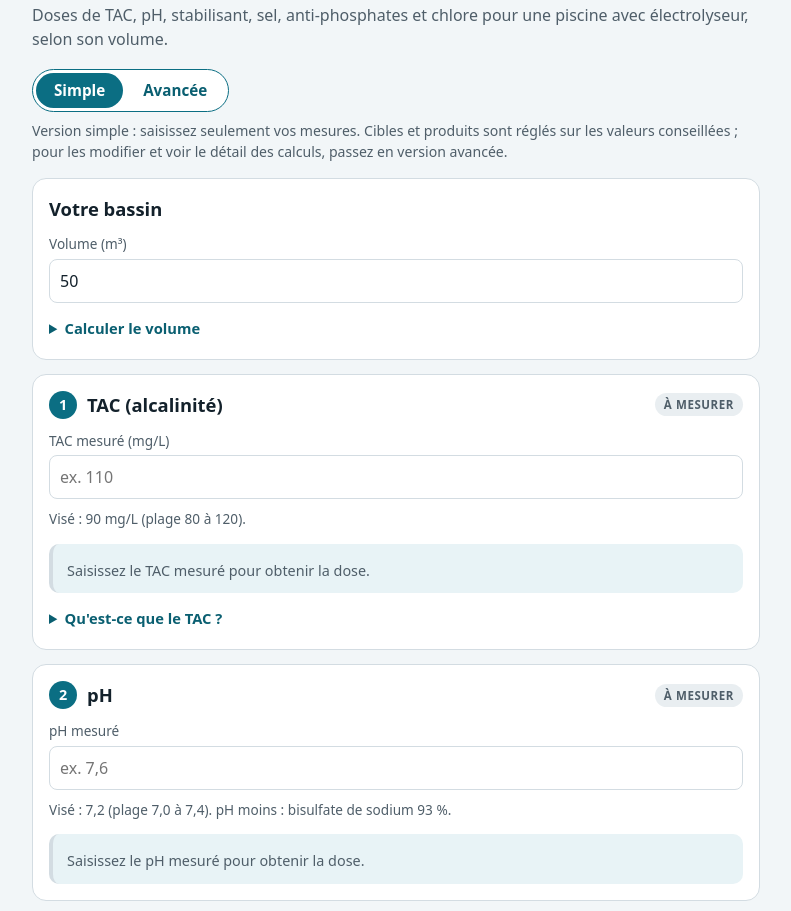
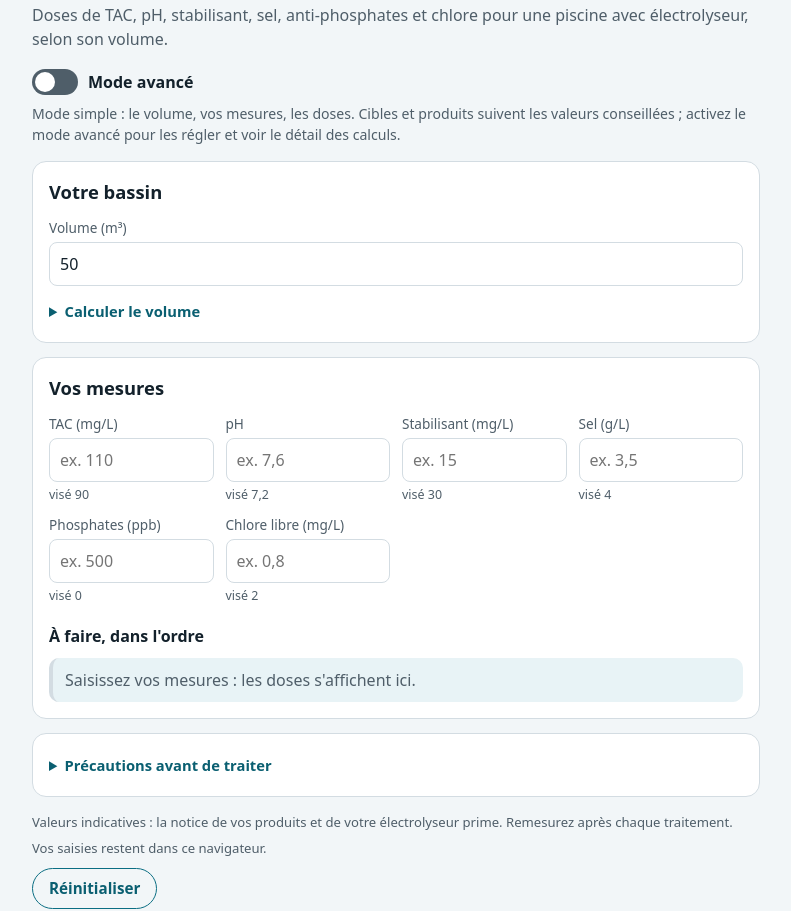
Before and after one commit to gharel/piscine, a plain HTML site: page index.html in a window 1280 px wide. Shown: the part 62-973 px from the top of the page, without its empty margins (244-1035 px from the left). Drawn offline with Linux system fonts and the light colour scheme.

Commit message:
Remplace le choix de version par un interrupteur et simplifie le mode simple
Interrupteur « Mode avancé » à la place des deux boutons. Le mode simple
n'affiche plus que le volume, un formulaire court de six mesures avec la
cible rappelée, et la liste des actions dans l'ordre. Les cartes
détaillées, le tableau des valeurs et le détail des calculs passent en
mode avancé. Les précautions sont repliées dans les deux modes.

Co-Authored-By: Claude Opus 5.5 <noreply@anthropic.com>

```diff
--- a/index.html
+++ b/index.html
@@ -172,13 +172,38 @@ footer { font-size: .82rem; color: var(--muted); margin-top: 16px; }
 footer p { margin: 6px 0; }
 .hint strong { color: var(--text); }
 [data-mode="simple"] .adv, [data-mode="avance"] .simple { display: none !important; }
-.mode {
-  display: inline-flex; gap: 2px; padding: 3px; margin: 0 0 8px;
-  border: 1px solid var(--accent); border-radius: 999px; background: var(--surface);
+.toggle {
+  position: relative; display: inline-flex; align-items: center; gap: 10px;
+  margin: 0 0 8px; font-weight: 600; cursor: pointer; user-select: none;
 }
-.mode button { border: 0; background: transparent; color: var(--link); padding: 6px 18px; }
-.mode button[aria-pressed="true"] { background: var(--accent); color: var(--accent-text); }
+.toggle input { position: absolute; opacity: 0; width: 1px; height: 1px; margin: 0; }
+.toggle-track {
+  position: relative; flex: none; width: 46px; height: 26px;
+  border-radius: 999px; background: var(--muted); transition: background .15s;
+}
+.toggle-thumb {
+  position: absolute; top: 3px; left: 3px; width: 20px; height: 20px;
+  border-radius: 50%; background: var(--surface); transition: transform .15s;
+}
+.toggle input:checked + .toggle-track { background: var(--accent); }
+.toggle input:checked + .toggle-track .toggle-thumb { transform: translateX(20px); }
+.toggle input:focus-visible + .toggle-track { outline: 3px solid var(--focus); outline-offset: 2px; }
+@media (prefers-reduced-motion: reduce) { .toggle-track, .toggle-thumb { transition: none; } }
 .mode-note { margin: 0 0 16px; font-size: .88rem; color: var(--muted); }
+.mini { font-size: .78rem; font-weight: 400; color: var(--muted); }
+ol.resume { list-style: none; margin: 10px 0 0; padding: 0; }
+ol.resume li {
+  margin-top: 8px; padding: 10px 12px; border-radius: 10px;
+  background: var(--res-bg); border-left: 4px solid var(--accent);
+}
+ol.resume li.ok { border-left-color: var(--ok-fg); }
+ol.resume li.low, ol.resume li.high { border-left-color: var(--warn-fg); }
+ol.resume li.bad { border-left-color: var(--bad-fg); }
+ol.resume li.empty { border-left-color: var(--border); color: var(--muted); }
+.r-head { display: flex; align-items: center; gap: 8px; flex-wrap: wrap; }
+.r-nom { flex: 1 1 auto; font-weight: 700; }
+.r-txt { margin: 4px 0 0; }
+.card > details:first-child { margin-top: 0; }
 table.reco { width: 100%; border-collapse: collapse; margin-top: 10px; font-size: .92rem; }
 .reco th, .reco td { text-align: left; vertical-align: top; padding: 8px 8px 8px 0; border-bottom: 1px solid var(--border); }
 .reco thead th { font-size: .8rem; font-weight: 600; color: var(--muted); }
@@ -197,12 +222,13 @@ table.reco { width: 100%; border-collapse: collapse; margin-top: 10px; font-size
 <header>
   <h1>Calculateur piscine au sel</h1>
   <p>Doses de TAC, pH, stabilisant, sel, anti-phosphates et chlore pour une piscine avec électrolyseur, selon son volume.</p>
-  <div class="mode" role="group" aria-label="Version de l'application">
-    <button type="button" data-mode-btn="simple">Simple</button>
-    <button type="button" data-mode-btn="avance">Avancée</button>
-  </div>
-  <p class="mode-note simple">Version simple : saisissez seulement vos mesures. Cibles et produits sont réglés sur les valeurs conseillées ; pour les modifier et voir le détail des calculs, passez en version avancée.</p>
-  <p class="mode-note adv">Version avancée : cibles, produits, électrolyseur, dose de l'étiquette et détail de chaque calcul.</p>
+  <label class="toggle">
+    <input type="checkbox" id="mode-avance" role="switch">
+    <span class="toggle-track" aria-hidden="true"><span class="toggle-thumb"></span></span>
+    <span>Mode avancé</span>
+  </label>
+  <p class="mode-note simple">Mode simple : le volume, vos mesures, les doses. Cibles et produits suivent les valeurs conseillées ; activez le mode avancé pour les régler et voir le détail des calculs.</p>
+  <p class="mode-note adv">Mode avancé : cibles, produits, électrolyseur, dose de l'étiquette et détail de chaque calcul.</p>
 </header>
 
 <main>
@@ -232,6 +258,20 @@ table.reco { width: 100%; border-collapse: collapse; margin-top: 10px; font-size
   </details>
 </section>
 
+<section class="card simple" aria-labelledby="t-mesures">
+  <div class="card-head"><h2 id="t-mesures">Vos mesures</h2></div>
+  <div class="grid">
+    <label class="f">TAC (mg/L)<input data-lien="tac" inputmode="decimal" placeholder="ex. 110" autocomplete="off"><span class="mini" id="m-tac"></span></label>
+    <label class="f">pH<input data-lien="ph" inputmode="decimal" placeholder="ex. 7,6" autocomplete="off"><span class="mini" id="m-ph"></span></label>
+    <label class="f">Stabilisant (mg/L)<input data-lien="stab" inputmode="decimal" placeholder="ex. 15" autocomplete="off"><span class="mini" id="m-stab"></span></label>
+    <label class="f">Sel (g/L)<input data-lien="sel" inputmode="decimal" placeholder="ex. 3,5" autocomplete="off"><span class="mini" id="m-sel"></span></label>
+    <label class="f">Phosphates (ppb)<input data-lien="phos" inputmode="decimal" placeholder="ex. 500" autocomplete="off"><span class="mini" id="m-phos"></span></label>
+    <label class="f">Chlore libre (mg/L)<input data-lien="cl" inputmode="decimal" placeholder="ex. 0,8" autocomplete="off"><span class="mini" id="m-cl"></span></label>
+  </div>
+  <h3>À faire, dans l'ordre</h3>
+  <ol class="resume" id="resume" aria-live="polite"></ol>
+</section>
+
 <section class="card adv" aria-labelledby="t-reco">
   <div class="card-head"><h2 id="t-reco">Valeurs recommandées</h2></div>
   <p class="hint">Pour une piscine au sel avec électrolyseur. Les champs « visé » sont pré-remplis avec ces valeurs.</p>
@@ -249,14 +289,13 @@ table.reco { width: 100%; border-collapse: collapse; margin-top: 10px; font-size
   <div class="row"><button type="button" class="ghost" id="reco-reset">Remettre les valeurs visées conseillées</button></div>
 </section>
 
-<section class="card" aria-labelledby="t-tac">
+<section class="card adv" aria-labelledby="t-tac">
   <div class="card-head"><span class="step">1</span><h2 id="t-tac">TAC (alcalinité)</h2><span class="chip" id="s-tac"></span></div>
   <div class="grid">
     <label class="f">TAC mesuré (mg/L)<input id="tac" data-save inputmode="decimal" placeholder="ex. 110" autocomplete="off"></label>
     <label class="f adv">TAC visé (mg/L)<input id="tac-cible" data-save inputmode="decimal" autocomplete="off"></label>
   </div>
   <p class="hint adv"><strong>Conseillé :</strong> viser 80 à 90 mg/L (plage 80 à 120). Avec un électrolyseur, le bas de la plage limite la remontée du pH. Votre trousse donne des °f ? Multipliez par 10.</p>
-  <p class="hint simple" id="h-tac"></p>
   <div class="result" id="r-tac" aria-live="polite"></div>
   <details>
     <summary>Qu'est-ce que le TAC ?</summary>
@@ -275,7 +314,7 @@ table.reco { width: 100%; border-collapse: collapse; margin-top: 10px; font-size
   <details class="adv"><summary>Détail du calcul</summary><ol class="calc" id="d-tac"></ol></details>
 </section>
 
-<section class="card" aria-labelledby="t-ph">
+<section class="card adv" aria-labelledby="t-ph">
   <div class="card-head"><span class="step">2</span><h2 id="t-ph">pH</h2><span class="chip" id="s-ph"></span></div>
   <div class="grid">
     <label class="f">pH mesuré<input id="ph" data-save inputmode="decimal" placeholder="ex. 7,6" autocomplete="off"></label>
@@ -292,36 +331,33 @@ table.reco { width: 100%; border-collapse: collapse; margin-top: 10px; font-size
     <label class="f"><span id="ph-pct-label">Pureté (%)</span><input id="ph-pct" data-save inputmode="decimal" autocomplete="off"></label>
   </div>
   <p class="hint adv"><strong>Conseillé :</strong> viser 7,2 (plage 7,0 à 7,4). L'électrolyse fait monter le pH : contrôlez-le chaque semaine. Plus il est bas, plus le chlore est actif. pH plus : carbonate de sodium.</p>
-  <p class="hint simple" id="h-ph"></p>
   <div class="result" id="r-ph" aria-live="polite"></div>
   <details class="adv"><summary>Détail du calcul</summary><ol class="calc" id="d-ph"></ol></details>
 </section>
 
-<section class="card" aria-labelledby="t-stab">
+<section class="card adv" aria-labelledby="t-stab">
   <div class="card-head"><span class="step">3</span><h2 id="t-stab">Stabilisant</h2><span class="chip" id="s-stab"></span></div>
   <div class="grid">
     <label class="f">Mesuré (mg/L)<input id="stab" data-save inputmode="decimal" placeholder="ex. 15" autocomplete="off"></label>
     <label class="f adv">Visé (mg/L)<input id="stab-cible" data-save inputmode="decimal" autocomplete="off"></label>
   </div>
   <p class="hint adv"><strong>Conseillé :</strong> viser 30 à 40 mg/L (plage 20 à 50). L'acide cyanurique protège le chlore du soleil ; sous un soleil fort, visez plutôt 40. Au-delà de 50, il rend le chlore moins efficace.</p>
-  <p class="hint simple" id="h-stab"></p>
   <div class="result" id="r-stab" aria-live="polite"></div>
   <details class="adv"><summary>Détail du calcul</summary><ol class="calc" id="d-stab"></ol></details>
 </section>
 
-<section class="card" aria-labelledby="t-sel">
+<section class="card adv" aria-labelledby="t-sel">
   <div class="card-head"><span class="step">4</span><h2 id="t-sel">Sel</h2><span class="chip" id="s-sel"></span></div>
   <div class="grid">
     <label class="f">Mesuré (g/L)<input id="sel" data-save inputmode="decimal" placeholder="ex. 3,5" autocomplete="off"></label>
     <label class="f adv">Visé (g/L)<input id="sel-cible" data-save inputmode="decimal" autocomplete="off"></label>
   </div>
   <p class="hint adv"><strong>Conseillé :</strong> le taux de la notice de votre électrolyseur, souvent 4 à 5 g/L (1,5 à 2 g/L pour les modèles basse salinité). Trop bas, l'électrolyseur se met en défaut ; trop haut, il corrode. 1 g/L = 1 000 ppm.</p>
-  <p class="hint simple" id="h-sel"></p>
   <div class="result" id="r-sel" aria-live="polite"></div>
   <details class="adv"><summary>Détail du calcul</summary><ol class="calc" id="d-sel"></ol></details>
 </section>
 
-<section class="card" aria-labelledby="t-phos">
+<section class="card adv" aria-labelledby="t-phos">
   <div class="card-head"><span class="step">5</span><h2 id="t-phos">Anti-phosphates</h2><span class="chip" id="s-phos"></span></div>
   <div class="grid">
     <label class="f">Phosphates mesurés (ppb)<input id="phos" data-save inputmode="decimal" placeholder="ex. 500" autocomplete="off"></label>
@@ -336,12 +372,11 @@ table.reco { width: 100%; border-collapse: collapse; margin-top: 10px; font-size
     </div>
   </fieldset>
   <p class="hint adv"><strong>Conseillé :</strong> 0 ppb après traitement, moins de 100 ppb au quotidien. Les phosphates nourrissent les algues et font consommer du chlore. 1 mg/L = 1 000 ppb (µg/L). Dose par défaut : la formule courante des produits au chlorure de lanthane, 75 mL pour 10 m³ et 500 ppb.</p>
-  <p class="hint simple" id="h-phos"></p>
   <div class="result" id="r-phos" aria-live="polite"></div>
   <details class="adv"><summary>Détail du calcul</summary><ol class="calc" id="d-phos"></ol></details>
 </section>
 
-<section class="card" aria-labelledby="t-cl">
+<section class="card adv" aria-labelledby="t-cl">
   <div class="card-head"><span class="step">6</span><h2 id="t-cl">Chlore libre</h2><span class="chip" id="s-cl"></span></div>
   <div class="grid">
     <label class="f">Mesuré (mg/L)<input id="cl" data-save inputmode="decimal" placeholder="ex. 0,8" autocomplete="off"></label>
@@ -362,15 +397,18 @@ table.reco { width: 100%; border-collapse: collapse; margin-top: 10px; font-size
     <label class="f">Chlore actif (%)<input id="cl-pct" data-save inputmode="decimal" autocomplete="off"></label>
   </div>
   <p class="hint adv"><strong>Conseillé :</strong> viser 2 mg/L (plage 1 à 3), et au moins 5 % du stabilisant : 1,5 à 2 mg/L pour 30 à 40 mg/L de stabilisant. 1 mg/L = 1 ppm. La production en g/h est sur la notice de l'électrolyseur (souvent 10 à 35 g/h).</p>
-  <p class="hint simple" id="h-cl"></p>
   <div class="result" id="r-cl" aria-live="polite"></div>
   <details class="adv"><summary>Détail du calcul</summary><ol class="calc" id="d-cl"></ol></details>
 </section>
 
-<section class="card" aria-labelledby="t-todo">
+<section class="card adv" aria-labelledby="t-todo">
   <div class="card-head"><h2 id="t-todo">À faire, dans l'ordre</h2></div>
   <ol class="todo" id="todo" aria-live="polite"></ol>
-  <h3>Précautions</h3>
+</section>
+
+<section class="card" aria-label="Précautions">
+  <details>
+  <summary>Précautions avant de traiter</summary>
   <ul class="tips">
     <li>Filtration en marche pendant chaque ajout et au moins quelques heures après.</li>
     <li>Un produit à la fois : attendez quelques heures entre deux produits et remesurez avant le suivant. Le TAC se corrige avant le pH.</li>
@@ -381,6 +419,7 @@ table.reco { width: 100%; border-collapse: collapse; margin-top: 10px; font-size
     <li>Anti-phosphates : l'eau peut se troubler quelques heures ; filtration 24 h, puis lavage du filtre et nouvelle mesure.</li>
     <li>Baignade : attendez que le pH et le chlore soient revenus dans leur plage.</li>
   </ul>
+  </details>
 </section>
 </main>
 
@@ -1029,9 +1068,9 @@ var Calc = (function () {
       ['cl', calcChlore(v), 'Chlore']
     ];
     res.forEach(function (r) { afficher(r[0], r[1]); });
-    indicesSimples(v);
     var todo = res.filter(function (r) { return r[1].todo; });
     var mesures = res.filter(function (r) { return r[1].etat !== 'empty'; });
+    afficherSimple(v, mesures);
     var liste = $('todo');
     if (!mesures.length) {
       liste.innerHTML = '<li>Saisissez vos mesures pour obtenir la liste.</li>';
@@ -1044,35 +1083,54 @@ var Calc = (function () {
     ecrireMemoire();
   }
 
-  // ---------- Version simple : rappel des réglages masqués ----------
-  function indicesSimples(v) {
-    var t = function (x, d) { return isNaN(x) ? '—' : nf(x, d); };
-    $('h-tac').textContent = 'Visé : ' + t(v.tacCible) + ' mg/L (plage 80 à 120).';
-    $('h-ph').textContent = 'Visé : ' + t(v.phCible) + ' (plage 7,0 à 7,4). pH moins : ' + NOM_ACIDE[v.phProduit] + ' ' + t(v.phPct, 1) + ' %.';
-    $('h-stab').textContent = 'Visé : ' + t(v.stabCible) + ' mg/L (plage 20 à 50).';
-    $('h-sel').textContent = 'Visé : ' + t(v.selCible) + ' g/L, selon la notice de l\'électrolyseur.';
-    $('h-phos').textContent = 'Visé : ' + t(v.phosCible) + ' ppb (moins de 100 conseillé). Dose de l\'étiquette : ' +
-      t(v.phosMl) + ' mL pour ' + t(v.phosM3) + ' m³ et ' + t(v.phosPpb) + ' ppb.';
-    $('h-cl').textContent = 'Visé : ' + t(v.clCible) + ' mg/L (plage 1 à 3). Électrolyseur : ' + t(v.clProd) +
-      ' g/h ; choc : ' + NOM_CHLORE[v.clProduit] + ' ' + t(v.clPct, 1) + ' %.';
+  // ---------- Mode simple : formulaire court et liste des actions ----------
+  // Les champs du mode simple (data-lien) recopient les champs du mode avancé, seuls mémorisés.
+  var liens = Array.prototype.slice.call(document.querySelectorAll('[data-lien]'));
+  function afficherSimple(v, mesures) {
+    liens.forEach(function (el) {
+      if (el !== document.activeElement) el.value = $(el.dataset.lien).value;
+    });
+    var t = function (x) { return isNaN(x) ? '—' : nf(x); };
+    $('m-tac').textContent = 'visé ' + t(v.tacCible);
+    $('m-ph').textContent = 'visé ' + t(v.phCible);
+    $('m-stab').textContent = 'visé ' + t(v.stabCible);
+    $('m-sel').textContent = 'visé ' + t(v.selCible);
+    $('m-phos').textContent = 'visé ' + t(v.phosCible);
+    $('m-cl').textContent = 'visé ' + t(v.clCible);
+    var liste = $('resume');
+    if (!(v.volume > 0)) {
+      liste.innerHTML = '<li class="empty">Saisissez le volume du bassin.</li>';
+    } else if (!mesures.length) {
+      liste.innerHTML = '<li class="empty">Saisissez vos mesures : les doses s\'affichent ici.</li>';
+    } else {
+      liste.innerHTML = mesures.map(function (r) {
+        var res = r[1];
+        var dose = (res.html.match(/<p class="dose">([\s\S]*?)<\/p>/) || [])[1] || '';
+        var texte = res.todo || (res.etat === 'ok' ? 'Rien à faire.' : dose + '.');
+        return '<li class="' + res.etat + '"><div class="r-head"><span class="r-nom">' + r[2] + '</span><span class="chip ' +
+          res.etat + '">' + LIBELLE[res.etat] + '</span></div><p class="r-txt">' + texte + '</p></li>';
+      }).join('');
+    }
   }
 
-  // ---------- Version simple ou avancée ----------
+  // ---------- Mode simple ou avancé ----------
   var CLE_MODE = 'calculateur-piscine-mode';
-  var boutonsMode = Array.prototype.slice.call(document.querySelectorAll('[data-mode-btn]'));
+  var interrupteur = $('mode-avance');
   function appliquerMode(m) {
     document.documentElement.dataset.mode = m;
-    boutonsMode.forEach(function (b) { b.setAttribute('aria-pressed', String(b.dataset.modeBtn === m)); });
+    interrupteur.checked = m === 'avance';
     try { localStorage.setItem(CLE_MODE, m); } catch (e) { /* stockage indisponible */ }
   }
-  boutonsMode.forEach(function (b) {
-    b.addEventListener('click', function () { appliquerMode(b.dataset.modeBtn); });
-  });
+  interrupteur.addEventListener('change', function () { appliquerMode(this.checked ? 'avance' : 'simple'); });
   appliquerMode(document.documentElement.dataset.mode === 'avance' ? 'avance' : 'simple');
 
   // ---------- Événements ----------
   remplir(lireMemoire());
-  document.addEventListener('input', mettreAJour);
+  document.addEventListener('input', function (e) {
+    var lien = e.target.dataset && e.target.dataset.lien;
+    if (lien) $(lien).value = e.target.value;
+    mettreAJour();
+  });
   document.addEventListener('change', function (e) {
     if (e.target.id === 'ph-produit') $('ph-pct').value = PCT_ACIDE[e.target.value];
     if (e.target.id === 'cl-produit') $('cl-pct').value = PCT_CHLORE[e.target.value];
```
Also changed, not shown: 1 other file.
